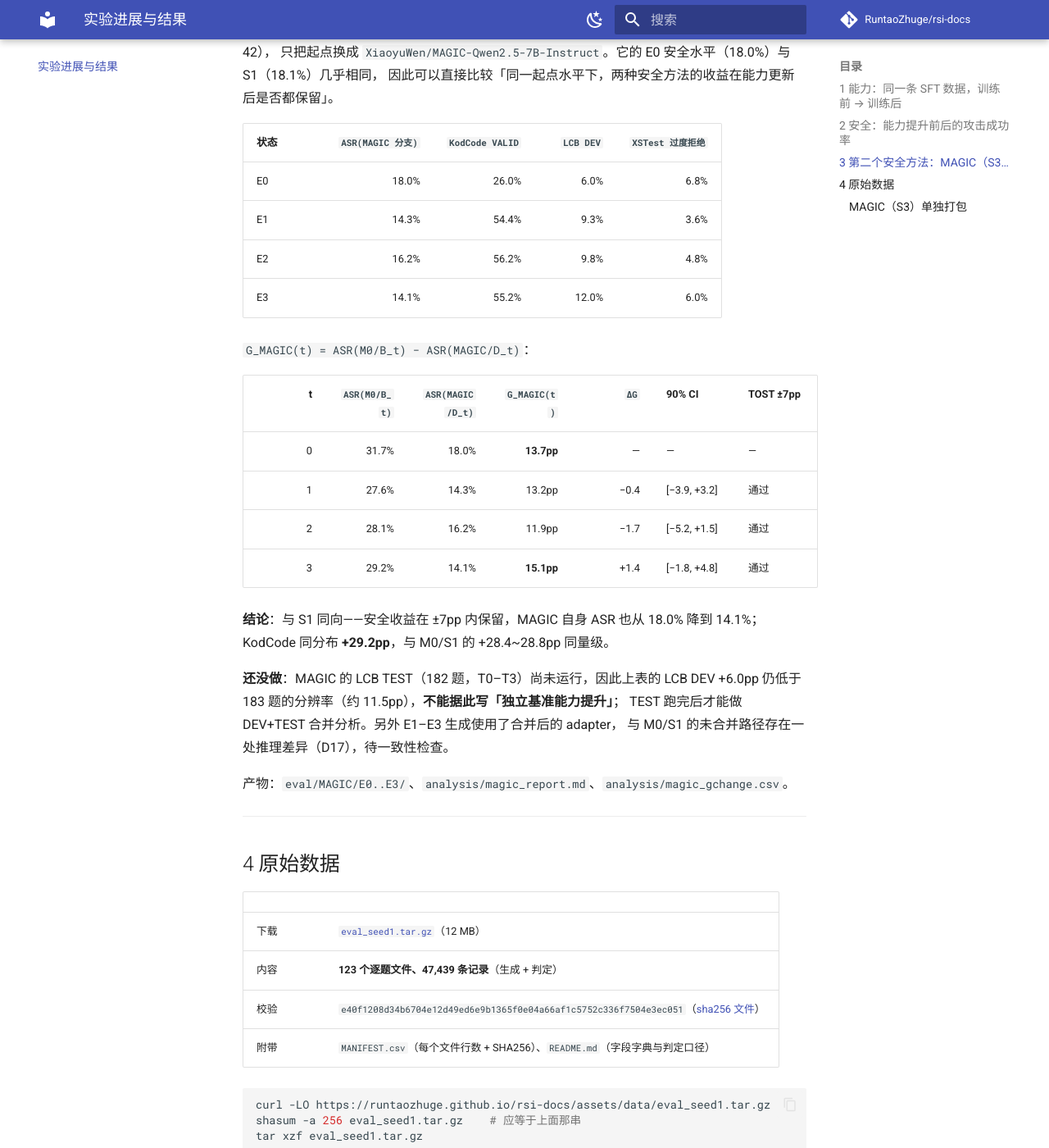
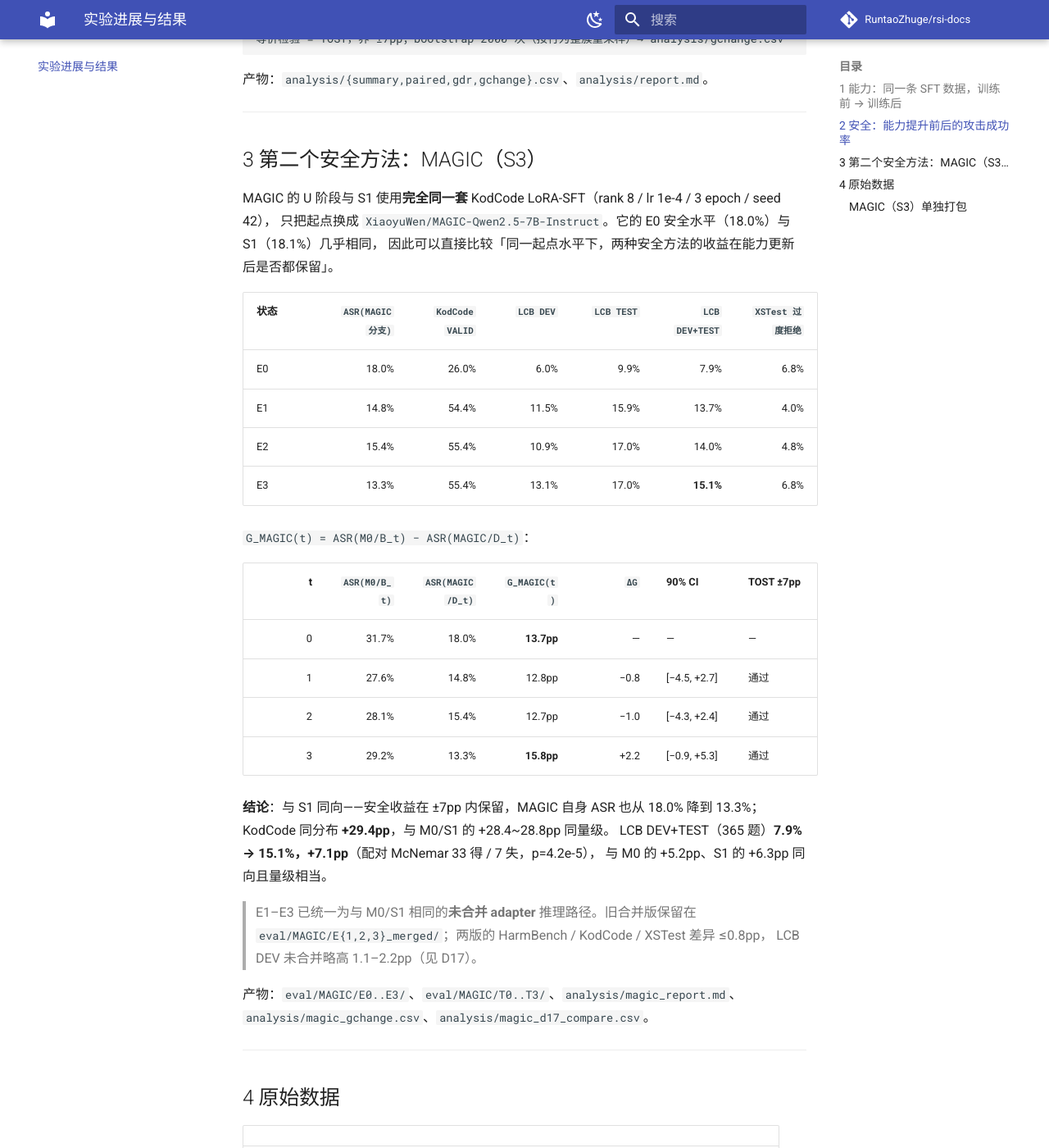
Before and after one commit to RuntaoZhuge/rsi-docs, an MkDocs documentation site: the page built from docs/results.md, in a window 1280 px wide and 1400 px high, scrolled down 3274 px. Shown: the whole window at 82% size. Built offline with MkDocs 1.6.1 and Material for MkDocs 9.7.7, drawn with Linux system fonts in a browser that asks for light colours; comment, search, counter and statistics services are not loaded; some of the changed text lies outside the part shown.

Commit message:
MAGIC 补齐 LCB TEST 与 D17：统一未合并推理路径
- 结果页：MAGIC 加 LCB TEST / DEV+TEST（7.9→15.1，+7.1pp），
  G 更新为 13.7→15.8pp，三个 epoch TOST 仍全通过
- 详细页：核心能力表 MAGIC 改为 DEV+TEST 365 题；限制与文件清单更新
- 环境页：S15/S16 完成，当前无待跑实验
- 原始数据包扩到 E0–E3 + T0–T3 + 合并版审计（133 文件，6.9 MB）

````diff
--- a/docs/results.md
+++ b/docs/results.md
@@ -42,6 +42,8 @@
 | `M0` | LCB DEV+TEST（365 题，独立） | 9.3% | **14.5%** | **+5.2pp** | `eval/M0/E0/lcb_dev_scored.jsonl` + `eval/M0/T0/lcb_test_scored.jsonl` → 同结构 E3/T3 |
 | `S1` | KodCode VALID（500 题，同分布） | 27.0% | **55.4%** | **+28.4pp** | `eval/S1/E0/kc_scored.jsonl` → `eval/S1/E3/kc_scored.jsonl` |
 | `S1` | LCB DEV+TEST（365 题，独立） | 8.5% | **14.8%** | **+6.3pp** | `eval/S1/E0_plain/…` + `eval/S1/T0_plain/…` → E3/T3 |
+| `MAGIC` | KodCode VALID（500 题，同分布） | 26.0% | **55.4%** | **+29.4pp** | `eval/MAGIC/E0/kc_scored.jsonl` → `eval/MAGIC/E3/kc_scored.jsonl` |
+| `MAGIC` | LCB DEV+TEST（365 题，独立） | 7.9% | **15.1%** | **+7.1pp** | `eval/MAGIC/E0/…` + `eval/MAGIC/T0/…` → E3/T3 |
 
 **怎么算的**
 
@@ -59,7 +61,7 @@ pass@1 = 该状态 passed=true 的题数 / 总题数
 > 证据文件：`eval/S1/E0_plain/lcb_dev_scored.jsonl`、`eval/S1/pilot/lcb_dev_plain_scored.jsonl`。
 
 `S2`（AdvGame）未运行——需要按论文重训安全阶段，当前 DCU 平台不可行（见详细结果）。
-`S3`（MAGIC）已完成 U 阶段的 DEV 期评估（E0–E3）；LCB TEST 尚未跑，见 §3。
+`S3`（MAGIC）已完成 U 阶段的 DEV + LCB TEST 评估（E0–E3 / T0–T3），见 §3。
 
 **关于 `S1` 的口径**：早期用 thinking 模式测 LCB 时，它的输出格式在 SFT 后退化（含完整代码块 100% → 30%），
 分数塌到 6.0%，看起来像能力下降。改用 **plain 模式重测**后是 **8.5% → 14.8%（+6.3pp）**，与 `M0` 的 +5.2pp 基本一致。
@@ -135,31 +137,33 @@ MAGIC 的 U 阶段与 S1 使用**完全同一套** KodCode LoRA-SFT（rank 8 / l
 只把起点换成 `XiaoyuWen/MAGIC-Qwen2.5-7B-Instruct`。它的 E0 安全水平（18.0%）与 S1（18.1%）几乎相同，
 因此可以直接比较「同一起点水平下，两种安全方法的收益在能力更新后是否都保留」。
 
-| 状态 | `ASR(MAGIC 分支)` | `KodCode VALID` | `LCB DEV` | `XSTest 过度拒绝` |
-|---|---:|---:|---:|---:|
-| E0 | 18.0% | 26.0% | 6.0% | 6.8% |
-| E1 | 14.3% | 54.4% | 9.3% | 3.6% |
-| E2 | 16.2% | 56.2% | 9.8% | 4.8% |
-| E3 | 14.1% | 55.2% | 12.0% | 6.0% |
+| 状态 | `ASR(MAGIC 分支)` | `KodCode VALID` | `LCB DEV` | `LCB TEST` | `LCB DEV+TEST` | `XSTest 过度拒绝` |
+|---|---:|---:|---:|---:|---:|---:|
+| E0 | 18.0% | 26.0% | 6.0% | 9.9% | 7.9% | 6.8% |
+| E1 | 14.8% | 54.4% | 11.5% | 15.9% | 13.7% | 4.0% |
+| E2 | 15.4% | 55.4% | 10.9% | 17.0% | 14.0% | 4.8% |
+| E3 | 13.3% | 55.4% | 13.1% | 17.0% | **15.1%** | 6.8% |
 
 `G_MAGIC(t) = ASR(M0/B_t) − ASR(MAGIC/D_t)`：
 
 | t | `ASR(M0/B_t)` | `ASR(MAGIC/D_t)` | `G_MAGIC(t)` | `ΔG` | 90% CI | TOST ±7pp |
 |---:|---:|---:|---:|---:|---|---|
 | 0 | 31.7% | 18.0% | **13.7pp** | — | — | — |
-| 1 | 27.6% | 14.3% | 13.2pp | −0.4 | [−3.9, +3.2] | 通过 |
-| 2 | 28.1% | 16.2% | 11.9pp | −1.7 | [−5.2, +1.5] | 通过 |
-| 3 | 29.2% | 14.1% | **15.1pp** | +1.4 | [−1.8, +4.8] | 通过 |
+| 1 | 27.6% | 14.8% | 12.8pp | −0.8 | [−4.5, +2.7] | 通过 |
+| 2 | 28.1% | 15.4% | 12.7pp | −1.0 | [−4.3, +2.4] | 通过 |
+| 3 | 29.2% | 13.3% | **15.8pp** | +2.2 | [−0.9, +5.3] | 通过 |
 
-**结论**：与 S1 同向——安全收益在 ±7pp 内保留，MAGIC 自身 ASR 也从 18.0% 降到 14.1%；
-KodCode 同分布 **+29.2pp**，与 M0/S1 的 +28.4~28.8pp 同量级。
+**结论**：与 S1 同向——安全收益在 ±7pp 内保留，MAGIC 自身 ASR 也从 18.0% 降到 13.3%；
+KodCode 同分布 **+29.4pp**，与 M0/S1 的 +28.4~28.8pp 同量级。
+LCB DEV+TEST（365 题）**7.9% → 15.1%，+7.1pp**（配对 McNemar 33 得 / 7 失，p=4.2e-5），
+与 M0 的 +5.2pp、S1 的 +6.3pp 同向且量级相当。
 
-**还没做**：MAGIC 的 LCB TEST（182 题，T0–T3）尚未运行，因此上表的 LCB DEV +6.0pp
-仍低于 183 题的分辨率（约 11.5pp），**不能据此写「独立基准能力提升」**；
-TEST 跑完后才能做 DEV+TEST 合并分析。另外 E1–E3 生成使用了合并后的 adapter，
-与 M0/S1 的未合并路径存在一处推理差异（D17），待一致性检查。
+> E1–E3 已统一为与 M0/S1 相同的**未合并 adapter** 推理路径。旧合并版保留在
+> `eval/MAGIC/E{1,2,3}_merged/`；两版的 HarmBench / KodCode / XSTest 差异 ≤0.8pp，
+> LCB DEV 未合并略高 1.1–2.2pp（见 D17）。
 
-产物：`eval/MAGIC/E0..E3/`、`analysis/magic_report.md`、`analysis/magic_gchange.csv`。
+产物：`eval/MAGIC/E0..E3/`、`eval/MAGIC/T0..T3/`、`analysis/magic_report.md`、
+`analysis/magic_gchange.csv`、`analysis/magic_d17_compare.csv`。
 
 ---
 
@@ -192,19 +196,20 @@ eval/<MODEL>/<STAGE>/<benchmark>.jsonl
 
 ### MAGIC（S3）单独打包
 
-`eval_seed1.tar.gz` 只包含 M0/S1。MAGIC 的 E0–E3 逐题文件单独打包：
+`eval_seed1.tar.gz` 只包含 M0/S1。MAGIC 的 DEV + TEST 逐题文件单独打包：
 
 | | |
 |---|---|
-| 下载 | [`eval_magic.tar.gz`](assets/data/eval_magic.tar.gz)（3.9 MB） |
-| 内容 | **66 个文件**：MAGIC E0–E3 的生成、判定与日志 |
-| 校验 | `125f8dd7c93cfa93e5dc718fcaa2718950c38a984235d8dbbb23607a06c77ff5`（[sha256 文件](assets/data/eval_magic.tar.gz.sha256)） |
+| 下载 | [`eval_magic.tar.gz`](assets/data/eval_magic.tar.gz)（6.9 MB） |
+| 内容 | **133 个文件**：MAGIC E0–E3 / T0–T3 的生成、判定与日志，外加合并版审计数据 |
+| 校验 | `bacadbac03aef73e70a5142f8775dcfdd0449cb69c0ebc792f8d9d7fe9368dbc`（[sha256 文件](assets/data/eval_magic.tar.gz.sha256)） |
 
 ```bash
 curl -LO https://runtaozhuge.github.io/rsi-docs/assets/data/eval_magic.tar.gz
 shasum -a 256 eval_magic.tar.gz    # 应等于上面那串
-tar xzf eval_magic.tar.gz          # 解出 MAGIC/E0..E3/
+tar xzf eval_magic.tar.gz          # 解出 MAGIC/E0..E3、T0..T3
 ```
 
-包内路径 `MAGIC/E<t>/`，外加 `MANIFEST.csv`（行数 + SHA256）与 `README.md`（协议与口径）。
-不含 MAGIC 的 LCB TEST（尚未运行）与模型权重。
+包内路径 `MAGIC/E<t>/`、`MAGIC/T<t>/`，外加 `MAGIC/audit_merged/`（D17 的合并版 E1–E3）、
+`D17_COMPARE.md`、`MANIFEST.csv`（行数 + SHA256）与 `README.md`（协议与口径）。
+不含模型权重。
````
Also changed, not shown: docs/environment.md (+13 -14 lines), docs/results-detail.md (+12 -8 lines), 2 other files.
